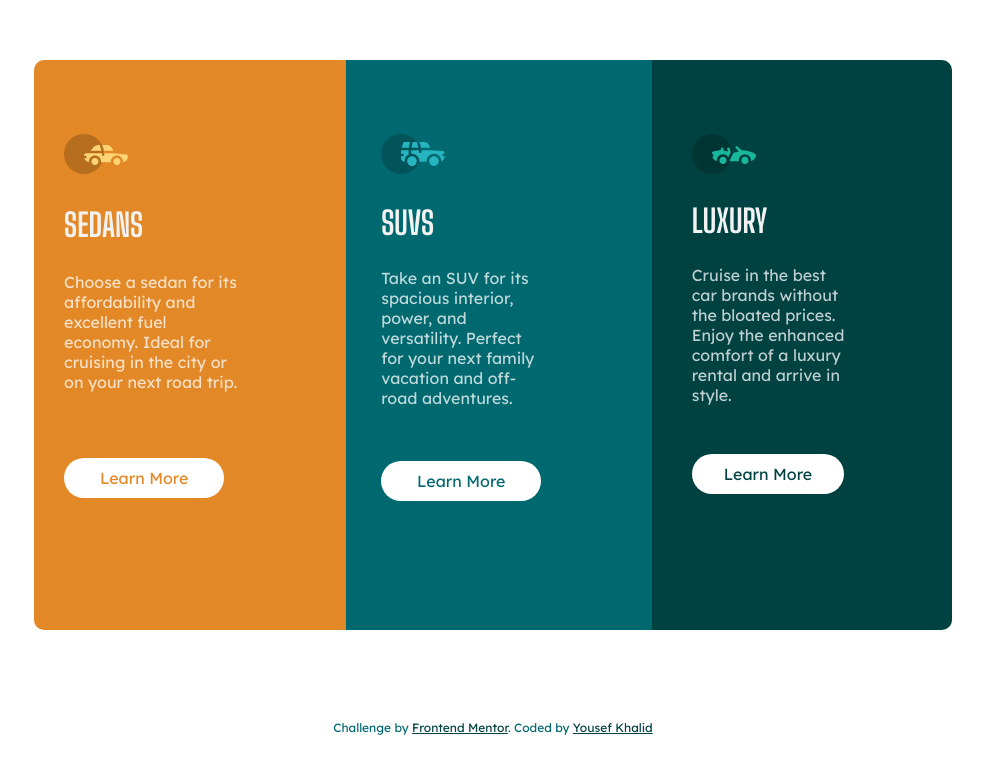
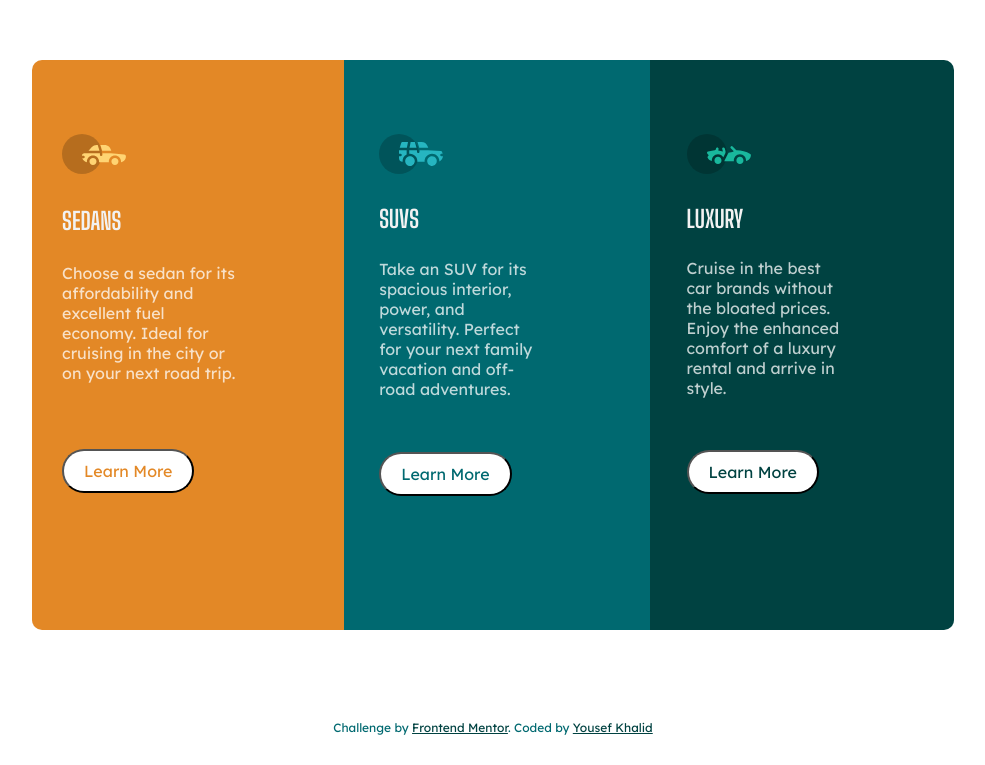
Before and after one commit to YousefKhalid-iq/3-column-preview-card-component, a plain HTML site: page index.html in a window 1280 px wide. Shown: the part 138-903 px from the top of the page, without its empty margins (147-1132 px from the left). Drawn offline with Linux system fonts and the light colour scheme.

Commit message:
fixed headers + button
fixed buttons by changing their tags to button tags instead of paragraphs, and changed h1 tags to h2 tags for the headers

```diff
--- a/index.html
+++ b/index.html
@@ -14,25 +14,25 @@
     <div class="cards-container">
       <div class="sedans-card">
         <img alt="picture of a sedan car" class="car-images" src="images/icon-sedans.svg">
-        <h1 class="headers">Sedans</h1>
+        <h2 class="headers">Sedans</h2>
         <p class="demonstrations">Choose a sedan for its affordability and excellent fuel economy. Ideal for cruising in the city
         or on your next road trip.</p>
-        <p class="hoverable-para-sedan">Learn More</p>
+        <button class="hoverable-button-sedan">Learn More</button>
       </div>
       <div class="suvs-card">
         <img alt="picture of a suv car" class="car-images" src="images/icon-suvs.svg">
-        <h1 class="headers">SUVs</h1>
+        <h2 class="headers">SUVs</h2>
         <p class="demonstrations">Take an SUV for its spacious interior, power, and versatility. Perfect for your next family vacation
         and off-road adventures.</p>
-        <p class="hoverable-para-suv">Learn More</p>
+        <button class="hoverable-button-suv">Learn More</button>
       </div>
       <div class="luxary-card">
         <img alt="picture of a luxary car" class="car-images" src="images/icon-luxury.svg">
-         <h1 class="headers">Luxury</h1>
+         <h2 class="headers">Luxury</h2>
         <p
         class="demonstrations">Cruise in the best car brands without the bloated prices. Enjoy the enhanced comfort of a luxury
         rental and arrive in style.</p>
-        <p class="hoverable-para-luxary">Learn More</p>
+        <button class="hoverable-button-luxary">Learn More</button>
       </div>
     </div>
   </main>
--- a/style.css
+++ b/style.css
@@ -37,14 +37,14 @@
     padding-bottom: 8%;
   }
 
-  .hoverable-para-sedan {
+  .hoverable-button-sedan {
     background: white;
     font-size: 16px;
     font-family: 'Lexend Deca', sans-serif;
     color: hsl(31, 77%, 52%);
     text-align: center;
     max-width: 140px;
-    padding: 5% 0;
+    padding: 5% 3%;
     border-radius: 50px;
   }
 
@@ -54,14 +54,14 @@
     padding: 13% 14%;
   }
 
-   .hoverable-para-suv {
+   .hoverable-button-suv {
     background: white;
     font-size: 16px;
     font-family: 'Lexend Deca', sans-serif;
     color: hsl(184, 100%, 22%);
     text-align: center;
     max-width: 140px;
-    padding: 5% 0;
+    padding: 5% 3%;
     border-radius: 50px;
   }
 
@@ -72,14 +72,14 @@
     padding: 13% 14%;
   }
 
-  .hoverable-para-luxary {
+  .hoverable-button-luxary {
     background: white;
     font-size: 16px;
     font-family: 'Lexend Deca', sans-serif;
     color: hsl(179, 100%, 13%);
     text-align: center;
     max-width: 140px;
-    padding: 5% 0;
+    padding: 5% 3%;
     border-radius: 50px;
   }
 
@@ -132,14 +132,14 @@
 
   }
 
-  .hoverable-para-sedan {
+  .hoverable-button-sedan {
     background: white;
     font-size: 16px;
     font-family: 'Lexend Deca', sans-serif;
     color: hsl(31, 77%, 52%);
     text-align: center;
     max-width: 140px;
-    padding: 5% 0;
+    padding: 5% 6%;
     border-radius: 50px;
   }
 
@@ -149,14 +149,14 @@
     padding: 13% 14%;
   }
 
-   .hoverable-para-suv {
+   .hoverable-button-suv {
     background: white;
     font-size: 16px;
     font-family: 'Lexend Deca', sans-serif;
     color: hsl(184, 100%, 22%);
     text-align: center;
     max-width: 140px;
-    padding: 5% 0;
+    padding: 5% 6%;
     border-radius: 50px;
   }
 
@@ -167,14 +167,14 @@
     padding: 13% 14%;
   }
 
-  .hoverable-para-luxary {
+  .hoverable-button-luxary {
     background: white;
     font-size: 16px;
     font-family: 'Lexend Deca', sans-serif;
     color: hsl(179, 100%, 13%);
     text-align: center;
     max-width: 140px;
-    padding: 5% 0;
+    padding: 5% 6%;
     border-radius: 50px;
   }
 
@@ -236,39 +236,39 @@
     margin-left: -80%;
   }
 
-  .hoverable-para-sedan {
+  .hoverable-button-sedan {
     margin-top: 60%;
     margin-left: -80%;
-    padding: 10px 10px;
+    padding: 10px 20px;
   }
 
-  .hoverable-para-suv {
-    margin-top: 50%;
-    margin-left: -80%;
-    padding: 10px 10px;
-  }
-
-  .hoverable-para-luxary {
+  .hoverable-button-suv {
     margin-top: 50%;
     margin-left: -80%;
     padding: 10px 20px;
   }
 
-  .hoverable-para-sedan:hover {
+  .hoverable-button-luxary {
+    margin-top: 50%;
+    margin-left: -80%;
+    padding: 10px 20px;
+  }
+
+  .hoverable-button-sedan:hover {
     border: 2px solid rgba(240, 240, 240, 0.8);
     cursor: pointer;
     color: rgba(240, 240, 240, 0.8);
     background: hsl(31, 77%, 52%);
   }
 
-  .hoverable-para-suv:hover {
+  .hoverable-button-suv:hover {
     border: 2px solid rgba(220, 220, 220, 0.8);
     cursor: pointer;
     color: rgba(240, 240, 240, 0.8);
     background: hsl(184, 100%, 22%);
   }
 
-  .hoverable-para-luxary:hover {
+  .hoverable-button-luxary:hover {
     border: 2px solid rgba(220, 220, 220, 0.8);
     cursor: pointer;
     color: rgba(240, 240, 240, 0.8);
```
